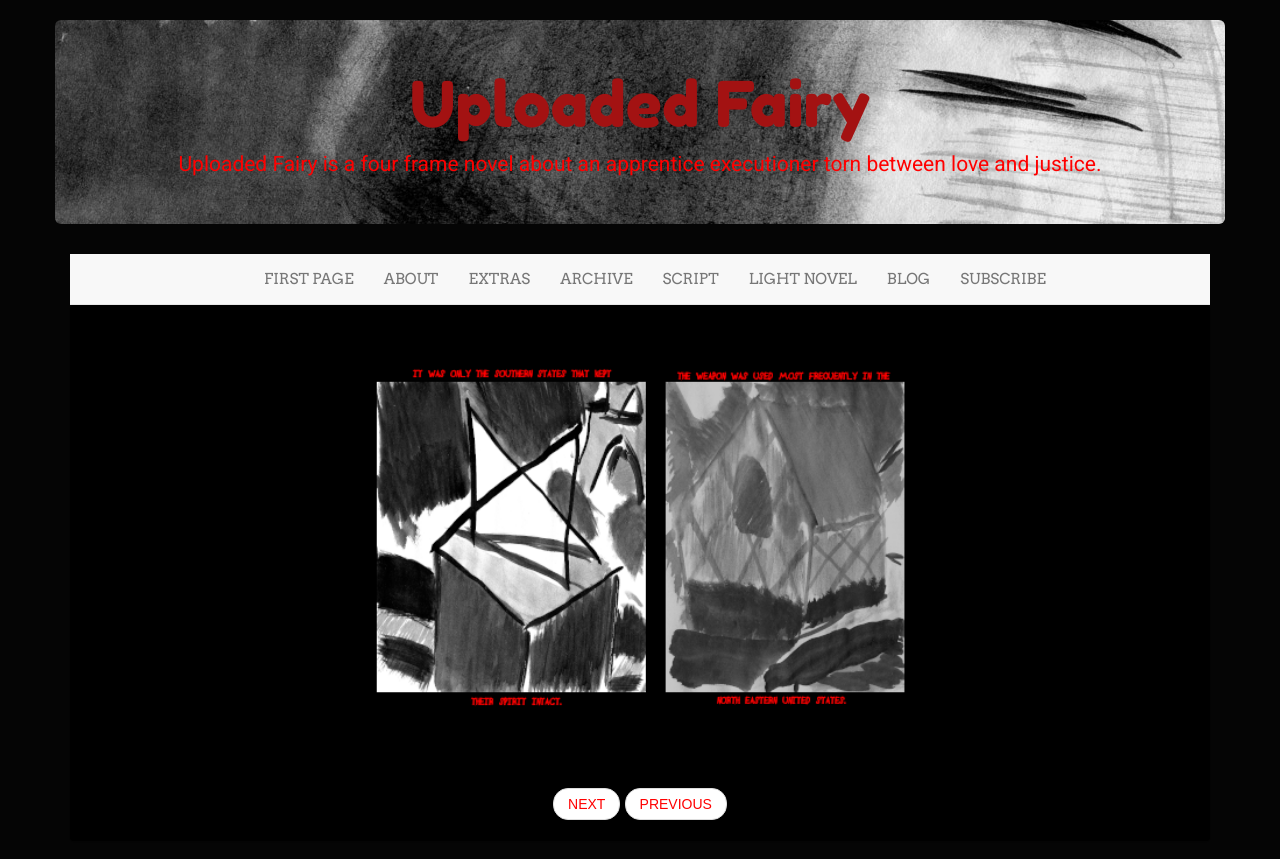
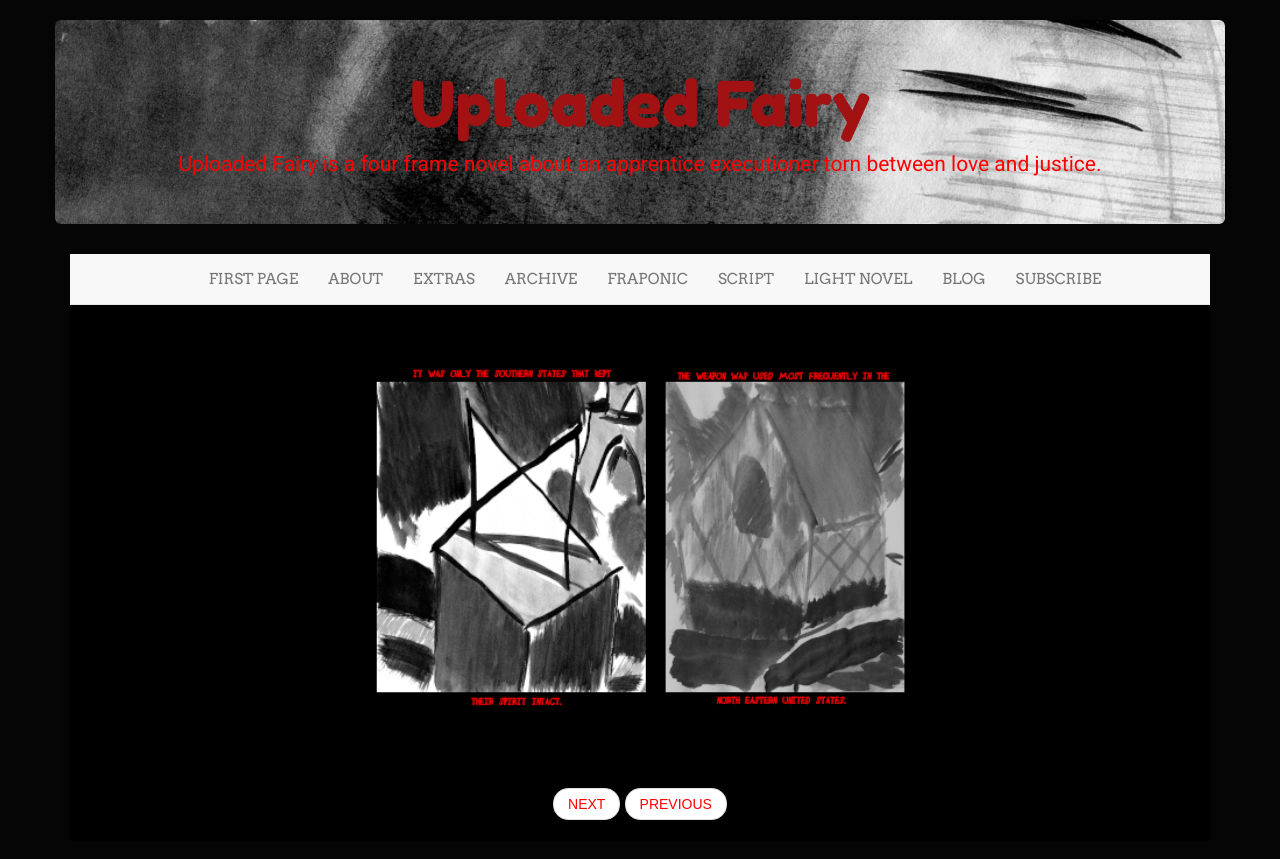
Before and after one commit to LWFlouisa/UploadedFairy, a Jekyll site: the page built from _posts/2021-08-07-page4.md, in a window 1280 px wide. Shown: the top 859 px of the page. Built offline with Jekyll 4.4.1, drawn with Linux system fonts in a browser that asks for light colours; nearby versions of some CDN libraries.

Commit message:
Update navigation.html

```diff
--- a/_includes/navigation.html
+++ b/_includes/navigation.html
@@ -16,6 +16,7 @@
                 <li><a href={{ site.url }}/about>ABOUT</a></li>
                 <li><a href={{ site.url }}/extras>EXTRAS</a></li>
                 <li><a href={{ site.url }}/archive>ARCHIVE</a></li>
+                <li><a href={{ site.url }}/fraponic>FRAPONIC</a></li>
                 <li><a href={{ site.url }}/script>SCRIPT</a></li>
                 <li><a href={{ site.url }}Book/novel.html>LIGHT NOVEL</a></li>
                 <li><a href="https://redserpentessays.thecomicstrip.org/">BLOG</b>
```
